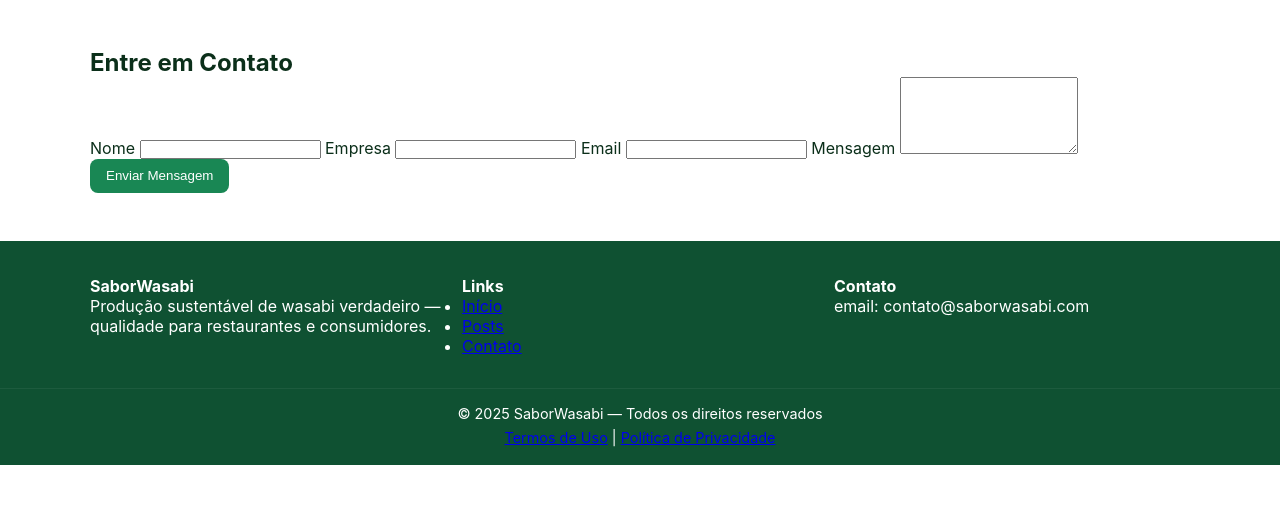
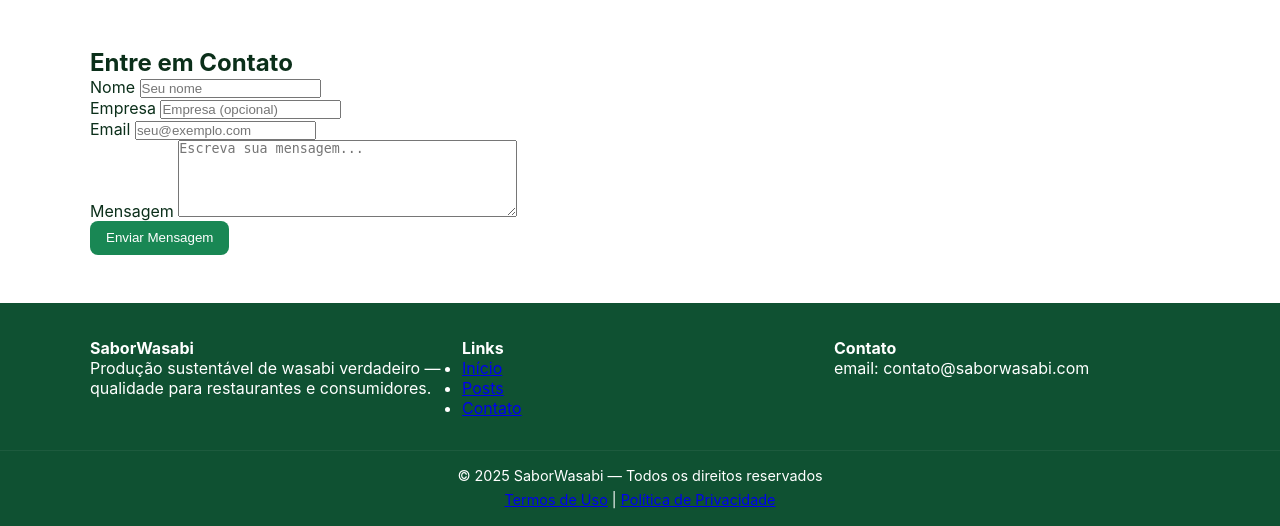
Before and after one commit to Davi123-pro/saborwasabi, a Django app: page /contact/ in a window 1280 px wide. Shown: the part 53-579 px from the top of the page. Run offline with Django 5.2, Linux system fonts and the light colour scheme.

Commit message:
Mais uma atualização

```diff
--- a/blog/templates/blog/posts.html
+++ b/blog/templates/blog/posts.html
@@ -12,8 +12,7 @@
   <p>{{ post.excerpt }}</p>
   <a href="{% url 'post_detail' post.slug %}" class="read-more">Leia mais →</a>
 </article>
-  {% empty %}
-  <p>Não há posts ainda.</p>
 {% endfor %}
+
 </section>
 {% endblock %}
--- /dev/null
+++ b/website/forms.py
@@ -0,0 +1,28 @@
+from django import forms
+from .models import Contact  # modelos estão em website/models.py
+
+class ContactForm(forms.ModelForm):
+    class Meta:
+        model = Contact
+        fields = ['nome', 'empresa', 'email', 'mensagem']
+        widgets = {
+            'nome': forms.TextInput(attrs={
+                'placeholder': 'Seu nome',
+                'class': 'form-input',
+                'required': True
+            }),
+            'empresa': forms.TextInput(attrs={
+                'placeholder': 'Empresa (opcional)',
+                'class': 'form-input',
+            }),
+            'email': forms.EmailInput(attrs={
+                'placeholder': 'seu@exemplo.com',
+                'class': 'form-input',
+                'required': True
+            }),
+            'mensagem': forms.Textarea(attrs={
+                'placeholder': 'Escreva sua mensagem...',
+                'class': 'form-textarea',
+                'rows': 5
+            }),
+        }
--- a/website/models.py
+++ b/website/models.py
@@ -1,3 +1,4 @@
+# website/models.py (exemplo — confirme se coincide com o seu)
 from django.db import models
 from django.utils.text import slugify
 
@@ -38,3 +39,18 @@ class Comment(models.Model):
 
     def __str__(self):
         return f"Comentário de {self.name} em {self.post.title}"
+
+class Contact(models.Model):
+    nome = models.CharField("Nome", max_length=120)
+    empresa = models.CharField("Empresa", max_length=120, blank=True)
+    email = models.EmailField("E-mail", max_length=254)
+    mensagem = models.TextField("Mensagem")
+    created_at = models.DateTimeField("Enviado em", auto_now_add=True)
+
+    class Meta:
+        ordering = ['-created_at']
+        verbose_name = "Contato"
+        verbose_name_plural = "Contatos"
+
+    def __str__(self):
+        return f"{self.nome} — {self.email} ({self.created_at:%d/%m/%Y %H:%M})"
--- a/website/templates/website/contact.html
+++ b/website/templates/website/contact.html
@@ -4,19 +4,42 @@
 {% block content %}
 <section class="contact">
   <h2>Entre em Contato</h2>
+
+  {% if messages %}
+    <ul class="messages">
+      {% for m in messages %}
+        <li class="{{ m.tags }}">{{ m }}</li>
+      {% endfor %}
+    </ul>
+  {% endif %}
+
   <form method="post" class="contact-form">
     {% csrf_token %}
-    <label for="nome">Nome</label>
-    <input id="nome" name="nome" required>
+    {{ form.non_field_errors }}
 
-    <label for="empresa">Empresa</label>
-    <input id="empresa" name="empresa">
+    <div class="form-row">
+      <label for="{{ form.nome.id_for_label }}">Nome</label>
+      {{ form.nome }}
+      {{ form.nome.errors }}
+    </div>
 
-    <label for="email">Email</label>
-    <input id="email" name="email" type="email" required>
+    <div class="form-row">
+      <label for="{{ form.empresa.id_for_label }}">Empresa</label>
+      {{ form.empresa }}
+      {{ form.empresa.errors }}
+    </div>
 
-    <label for="mensagem">Mensagem</label>
-    <textarea id="mensagem" name="mensagem" rows="5" required></textarea>
+    <div class="form-row">
+      <label for="{{ form.email.id_for_label }}">Email</label>
+      {{ form.email }}
+      {{ form.email.errors }}
+    </div>
+
+    <div class="form-row">
+      <label for="{{ form.mensagem.id_for_label }}">Mensagem</label>
+      {{ form.mensagem }}
+      {{ form.mensagem.errors }}
+    </div>
 
     <button class="btn" type="submit">Enviar Mensagem</button>
   </form>
--- a/website/views.py
+++ b/website/views.py
@@ -1,6 +1,8 @@
+# website/views.py
 from django.shortcuts import render, get_object_or_404, redirect
 from django.contrib import messages
-from .models import Post, Comment
+from .models import Post, Comment, Contact
+from .forms import ContactForm
 
 def home(request):
     return render(request, 'website/home.html')
@@ -9,16 +11,22 @@ def team(request):
     return render(request, 'website/team.html')
 
 def contact(request):
+    """
+    Renderiza e processa o formulário de contato.
+    Se o form for válido, salva no banco (Contact) e mostra mensagem de sucesso.
+    """
     if request.method == 'POST':
-        nome = request.POST.get('nome')
-        empresa = request.POST.get('empresa')
-        email = request.POST.get('email')
-        mensagem = request.POST.get('mensagem')
+        form = ContactForm(request.POST)
+        if form.is_valid():
+            form.save()
+            messages.success(request, 'Mensagem enviada com sucesso! Entraremos em contato.')
+            return redirect('contact')
+        else:
+            messages.error(request, 'Por favor corrija os erros no formulário.')
+    else:
+        form = ContactForm()
 
-        messages.success(request, 'Mensagem enviada! Obrigado pelo contato.')
-        return redirect('contact')
-
-    return render(request, 'website/contact.html')
+    return render(request, 'website/contact.html', {'form': form})
 
 def posts_list(request):
     posts = Post.objects.all()
```
Also changed, not shown: app/settings.py (+6 -2 lines), website/admin.py (+7 -1 lines), website/migrations/0002_contact.py (added). Lines whose indentation alone changed are shown as unchanged.
